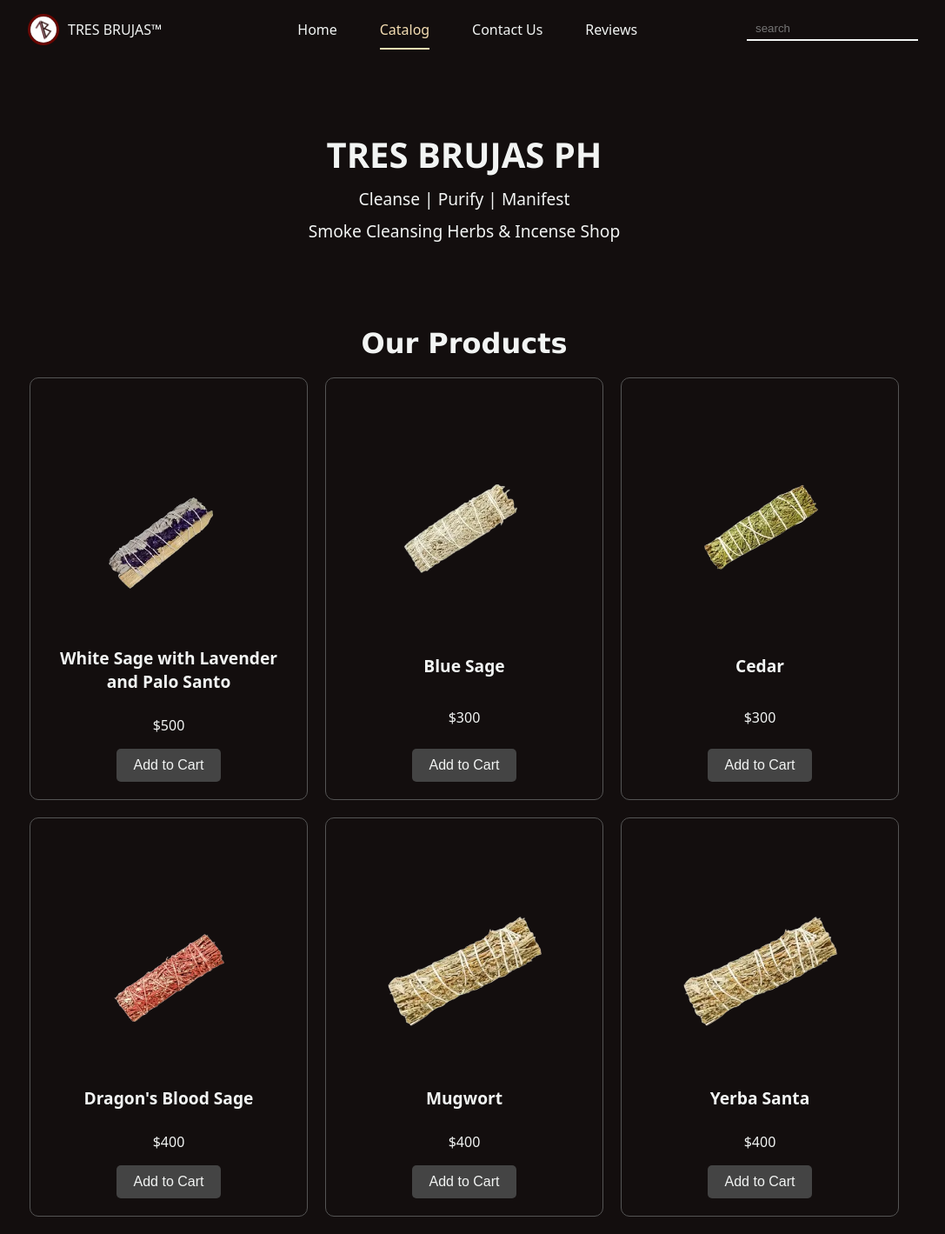
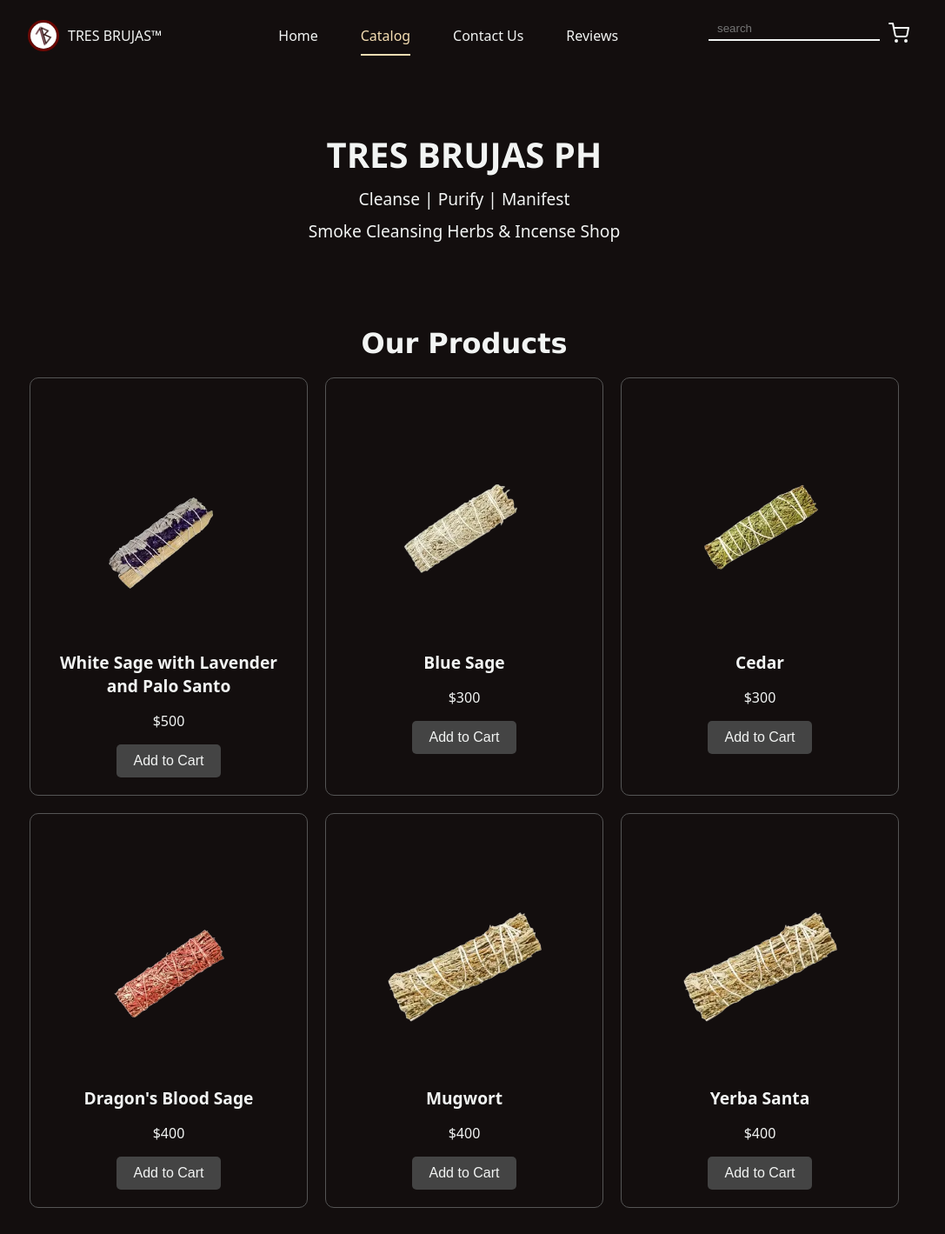
Before and after one commit to Julio-DelRosario/TresBrujas-Website, a PHP site: page /catalog.html in a window 1280 px wide. Shown: the whole page at 87% size, without its empty margins (106-1193 px from the left). After the commit the page ends 1389 px from the top, so only its background shows below. Run offline with PHP 8.4, Linux system fonts and the light colour scheme.

Commit message:
adjusted the active nav and added cart icon

```diff
--- a/catalog.html
+++ b/catalog.html
@@ -5,6 +5,7 @@
     <meta name="viewport" content="width=device-width, initial-scale=1.0">
     <link rel="stylesheet" href="css/catalog.css">
     <link rel="stylesheet" href="css/navbar.css">
+    <script defer src="js/navbar.js"></script>
     <title>Tres Brujas PH</title>
 </head>
 <body>
@@ -17,7 +18,7 @@
         <div class="nav-info">
             <ul class="nav-links">
                 <li><a href="index.html">Home</a></li>
-                <li><a href="" class="active">Catalog</a></li>
+                <li><a href="catalog.html">Catalog</a></li>
                 <li><a href="contact.html" >Contact Us</a></li>
                 <li><a href="reviews.html">Reviews</a></li>
             </ul>
@@ -27,6 +28,12 @@
             <form action="">
                 <input class="search-bar" type="text" placeholder="search">
             </form>
+
+            <div class="nav-cart">
+                <a href="cart.html">
+                    <img src="images/shopping-cart.svg" alt="cart">
+                </a>
+            </div>
         </div>
     </nav>
 
--- a/css/catalog.css
+++ b/css/catalog.css
@@ -50,10 +50,6 @@
 }
 
 .product {
-    display: flex;
-    flex-direction: column;
-    justify-content: space-between;
-    align-items: center;
     background-color: #130E0E;
     border: 1px solid #555;
     border-radius: 10px;
--- a/css/navbar.css
+++ b/css/navbar.css
@@ -54,7 +54,7 @@
 .nav-brand-name:hover, .nav-links a:hover{
     color: wheat;
 }
-.active{
+a:is(:link, :active, :visited).active{
     margin: 0;
     padding: 0;
     padding-bottom: 10px;
@@ -62,7 +62,11 @@
     border-bottom: 2px solid wheat;
 }
 .nav-search{
+    display: flex;
     padding: 10px 10%;
+}
+.nav-cart{
+    padding: 6px 10px;
 }
 .search-bar{
     display: flex;
--- /dev/null
+++ b/js/navbar.js
@@ -0,0 +1,6 @@
+const activePage = window.location.pathname;
+const navLinks = document.querySelectorAll('.nav-links a').forEach(link => {
+    if (link.href.includes(`${activePage}`)) {
+        link.classList.add('active');
+    }
+});
```
Also changed, not shown: contact.html (+8 -1 lines), index.html (+8 -2 lines), reviews.html (+8 -1 lines), images/shopping-cart.svg (added).
